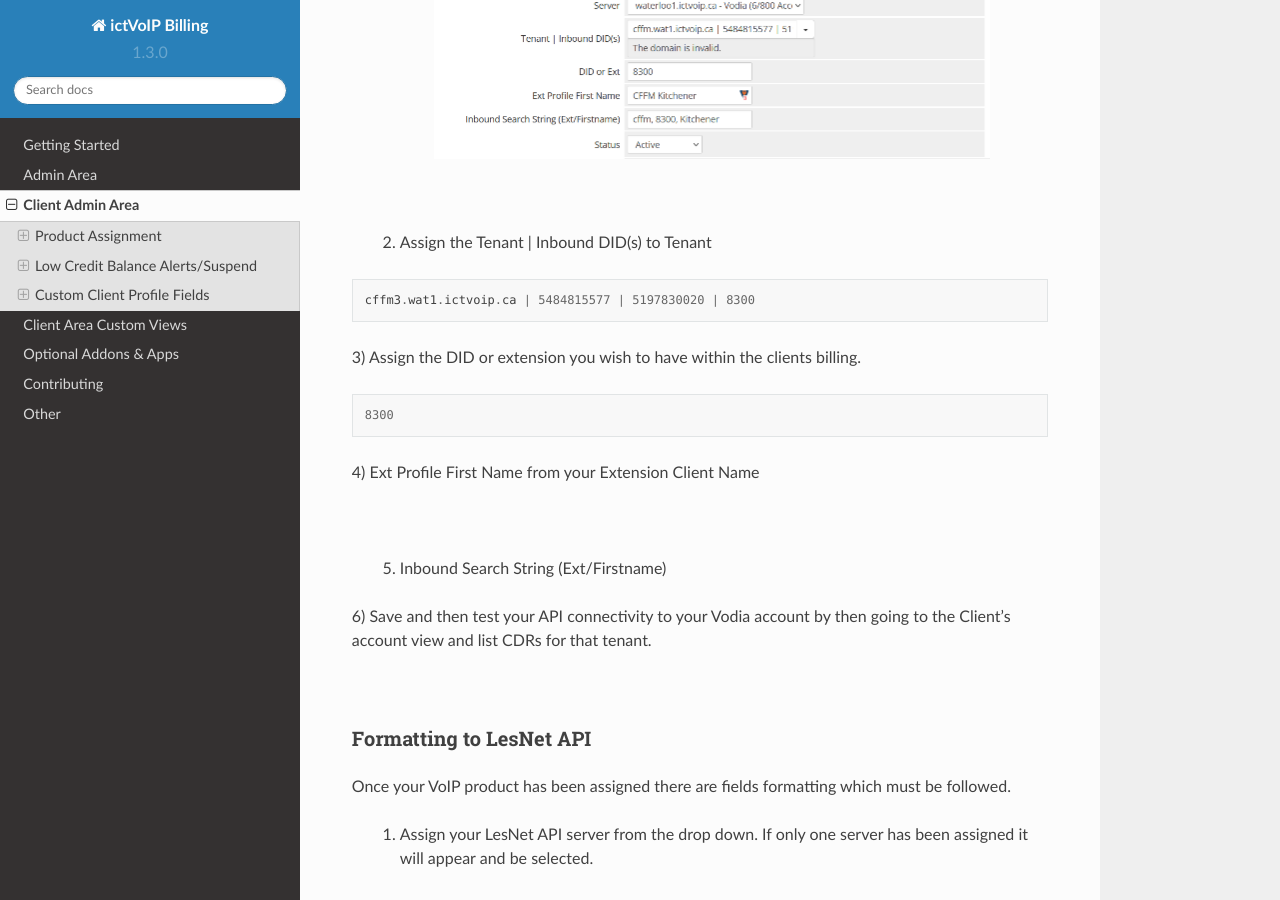
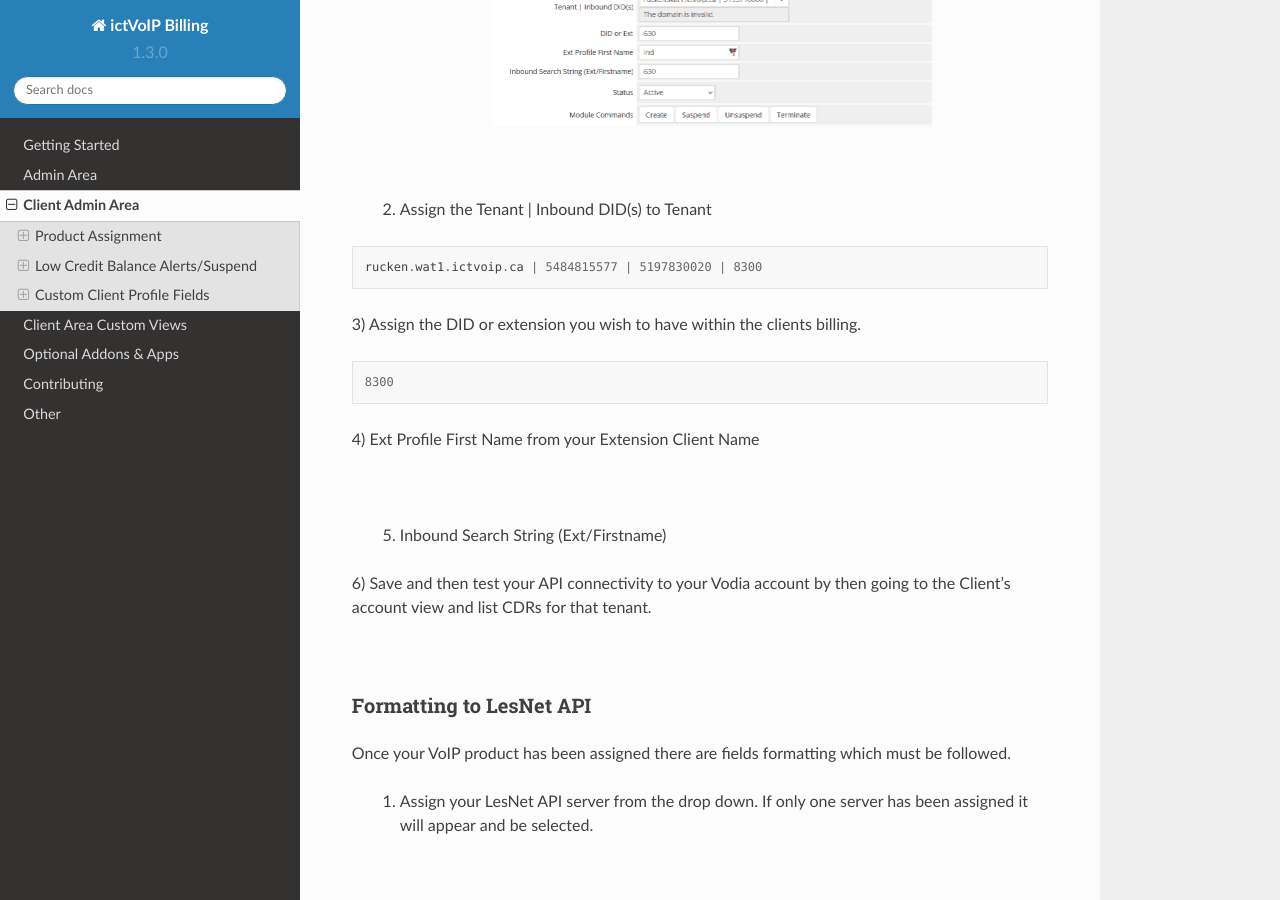
Before and after one commit to ictvoip/ictvoip-docs, a Sphinx documentation site: the page built from docs/source/clientadmin/clientadmin.rst, in a window 1280 px wide and 900 px high, scrolled down 2150 px. Built offline with Sphinx 7.4.7 and the Read the Docs theme 2.0.0, drawn with Linux system fonts in a browser that asks for light colours; pages that are not in the unit, such as notebooks, are missing from menus.

Commit message:
Update clientadmin.rst

```diff
--- a/docs/source/clientadmin/clientadmin.rst
+++ b/docs/source/clientadmin/clientadmin.rst
@@ -59,7 +59,7 @@ Once your VoIP product has been assigned there are fields formatting which must
 
 |
 
- .. image:: ../_static/images/clientadmin/vodia_format.png
+ .. image:: ../_static/images/clientadmin/vodia_format2.png
         :scale: 50%
         :align: center
         :alt: Adding a new Provider or PBX
@@ -69,7 +69,7 @@ Once your VoIP product has been assigned there are fields formatting which must
  2) Assign the Tenant | Inbound DID(s) to Tenant
 ::
 
-  cffm3.wat1.ictvoip.ca | 5484815577 | 5197830020 | 8300
+  rucken.wat1.ictvoip.ca | 5484815577 | 5197830020 | 8300
 
 |
  3) Assign the DID or extension you wish to have within the clients billing.
```
